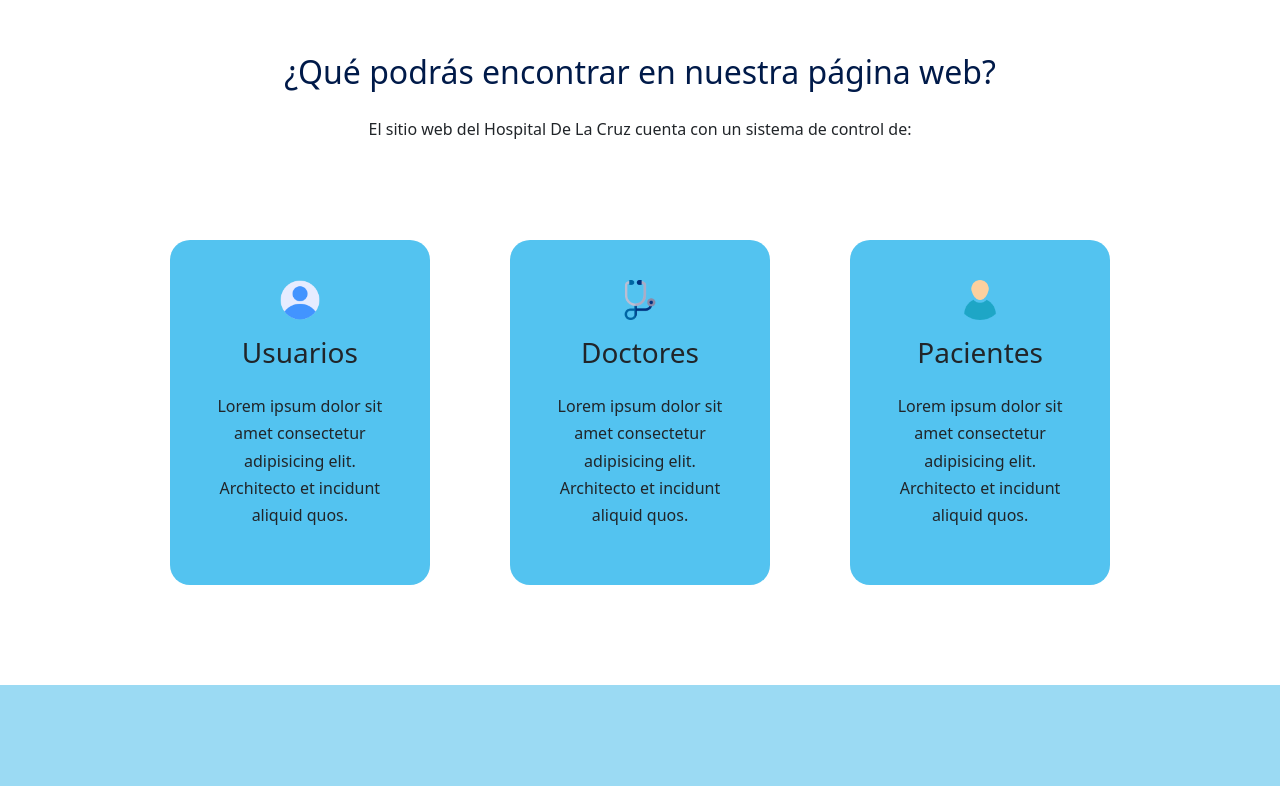
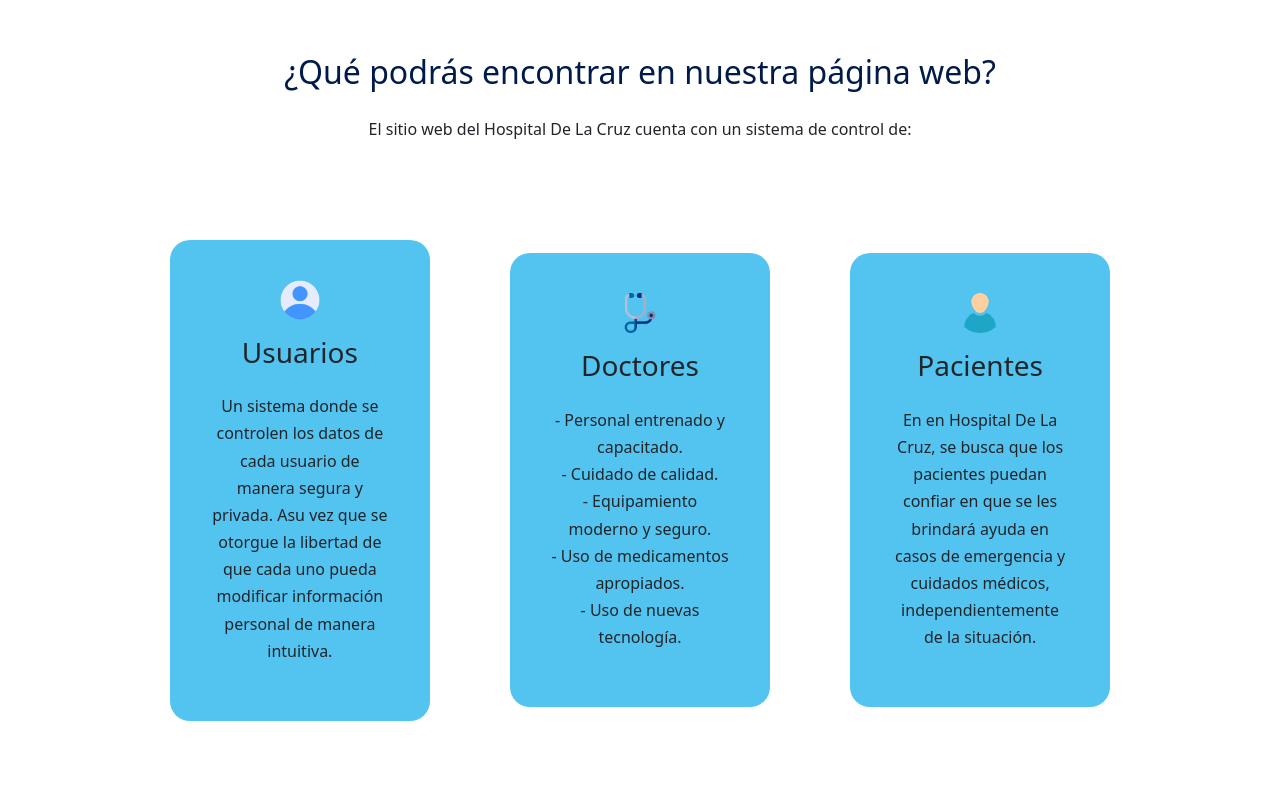
Before and after one commit to lizeth45/HDLC1, a PHP site: page / in a window 1280 px wide. Shown: the part 847-1633 px from the top of the page. Run offline with PHP 8.4, Linux system fonts and the light colour scheme.

Commit message:
Update index.php / aboutHDLC

```diff
--- a/HDLC/index.php
+++ b/HDLC/index.php
@@ -48,19 +48,26 @@
           <article class="about_icons">
             <img src="/assets/icons/usuarios.png" alt="" class="about_icon">
             <h3 class="about_title">Usuarios</h3>
-            <p class="about_paragraph">Lorem ipsum dolor sit amet consectetur adipisicing elit. Architecto et incidunt aliquid quos.</p>
+            <p class="about_paragraph">Un sistema donde se controlen los datos de cada usuario de manera segura y privada. Asu vez que se otorgue la libertad de que cada uno pueda modificar información personal de manera intuitiva.</p>
           </article>
 
           <article class="about_icons">
             <img src="/assets/icons/Doctores.png" alt="" class="about_icon">
             <h3 class="about_title">Doctores</h3>
-            <p class="about_paragraph">Lorem ipsum dolor sit amet consectetur adipisicing elit. Architecto et incidunt aliquid quos.</p>
+            <p class="about_paragraph">
+                - Personal entrenado y capacitado.<br>
+                - Cuidado de calidad.<br>
+                - Equipamiento moderno y seguro.<br>
+                - Uso de medicamentos apropiados.<br>
+                - Uso de nuevas tecnología.
+            </p>
           </article>
 
           <article class="about_icons">
             <img src="/assets/icons/pacientes.png" alt="" class="about_icon">
             <h3 class="about_title">Pacientes</h3>
-            <p class="about_paragraph">Lorem ipsum dolor sit amet consectetur adipisicing elit. Architecto et incidunt aliquid quos.</p>
+            <p class="about_paragraph">En en Hospital De La Cruz, se busca que los pacientes puedan confiar en que se les brindará ayuda en casos de emergencia y cuidados médicos, independientemente de la situación.
+            </p>
           </article>
         </div>
       </section>
```
